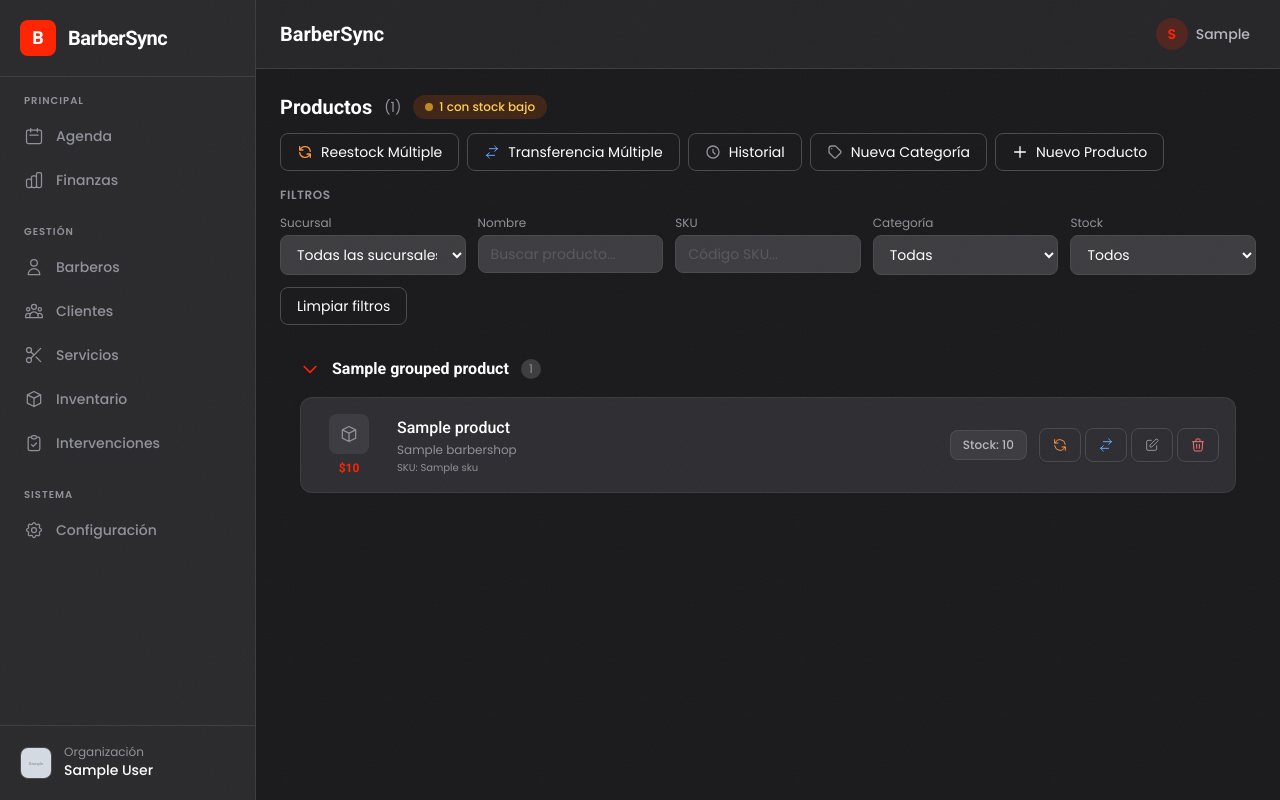
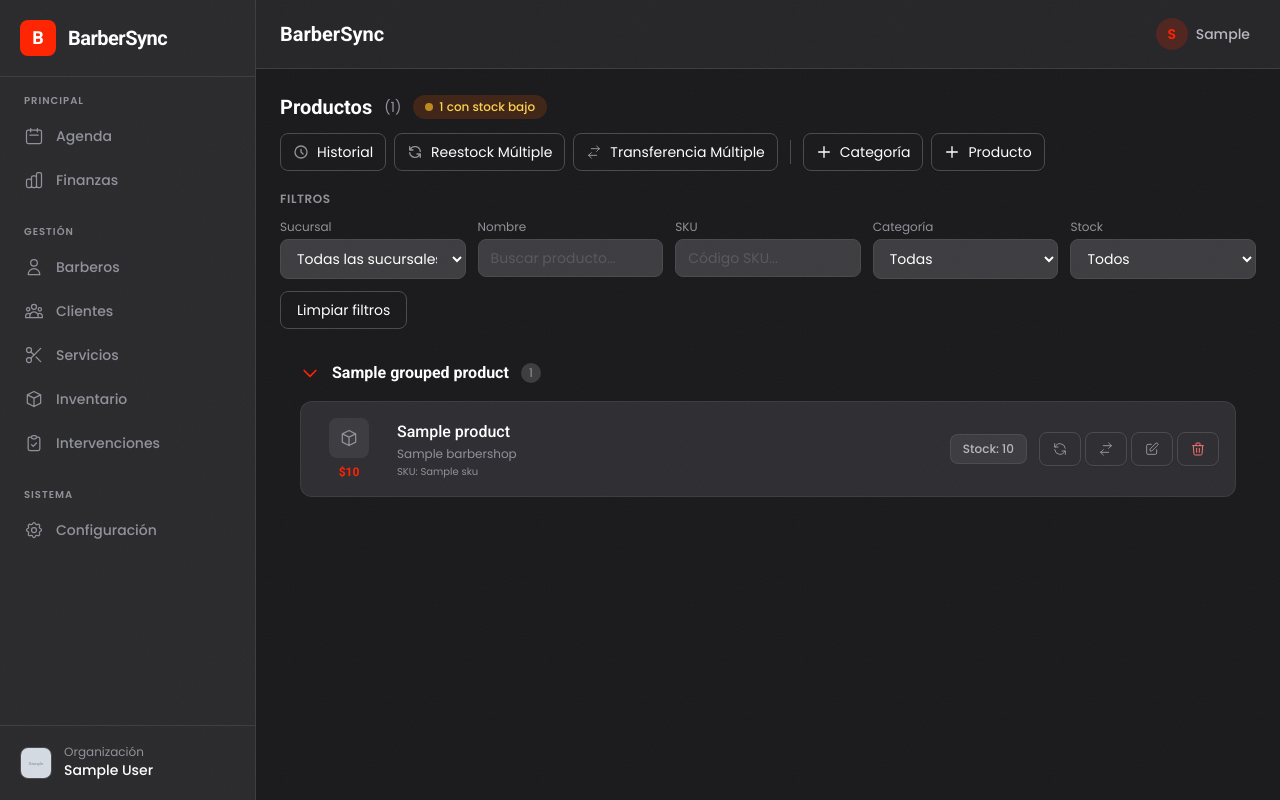
Before and after one commit to JuanECifuentes/BarberSync, a Django app: template templates/inventory/product_list.html in a window 1280 px wide. Run offline with Django 5.2, Linux system fonts and the light colour scheme; a user stored in the database is signed in; tables that the repository leaves empty hold one stand-in row (values such as "Sample post"); the template is opened without the code that fills it: values that come from a table or form of the project are taken from there, most other values are stand-ins (such as "Sample title", 1, 10 or a date in 2020); grey boxes marked "Sample" are stand-in pictures; some libraries are stand-ins or nearby versions.

Commit message:
avances 2

```diff
--- a/apps/inventory/views.py
+++ b/apps/inventory/views.py
@@ -493,6 +493,7 @@ class MovementHistoryAPI(View):
                 "id": m.pk,
                 "movement_type": m.movement_type,
                 "movement_type_display": m.get_movement_type_display(),
+                "barbershop_origin": m.barbershop_origin.name if m.barbershop_origin else None,
                 "barbershop_destiny": m.barbershop_destiny.name if m.barbershop_destiny else None,
                 "notes": m.notes,
                 "created_at": m.created_at.isoformat(),
--- a/templates/inventory/product_list.html
+++ b/templates/inventory/product_list.html
@@ -112,27 +112,10 @@
             {% endif %}
         </div>
         {% if is_admin %}
-        <div class="flex gap-2">
-            <button onclick="document.getElementById('modal-bulk-restock').classList.remove('hidden')"
-                class="btn-action-primary btn-secondary text-sm flex items-center gap-2 border border-neutral-700 px-4 py-2 rounded-lg transition-all">
-                <svg class="w-4 h-4 text-orange-400 transition-colors" fill="none" stroke="currentColor"
-                    viewBox="0 0 24 24">
-                    <path stroke-linecap="round" stroke-linejoin="round" stroke-width="2"
-                        d="M4 4v5h.582m15.356 2A8.001 8.001 0 004.582 9m0 0H9m11 11v-5h-.581m0 0a8.003 8.003 0 01-15.357-2m15.357 2H15" />
-                </svg>
-                <span>Reestock M&uacute;ltiple</span>
-            </button>
-            <button onclick="document.getElementById('modal-bulk-transfer').classList.remove('hidden')"
-                class="btn-action-primary btn-secondary text-sm flex items-center gap-2 border border-neutral-700 px-4 py-2 rounded-lg transition-all">
-                <svg class="w-4 h-4 text-blue-400 transition-colors" fill="none" stroke="currentColor"
-                    viewBox="0 0 24 24">
-                    <path stroke-linecap="round" stroke-linejoin="round" stroke-width="1.5"
-                        d="M8 7h12m0 0l-4-4m4 4l-4 4m0 6H4m0 0l4 4m-4-4l4-4" />
-                </svg>
-                <span>Transferencia M&uacute;ltiple</span>
-            </button>
+        <div class="flex gap-2 overflow-x-auto pb-1 -mx-1 px-1">
+            <!-- Left group: actions -->
             <button onclick="openHistoryModal()"
-                class="btn-action-primary btn-secondary text-sm flex items-center gap-2 border border-neutral-700 px-4 py-2 rounded-lg transition-all">
+                class="btn-action-primary btn-secondary text-sm flex items-center gap-2 border border-neutral-700 px-3 py-2 rounded-lg transition-all whitespace-nowrap flex-shrink-0">
                 <svg class="w-4 h-4 text-neutral-400 transition-colors" fill="none" stroke="currentColor"
                     viewBox="0 0 24 24">
                     <path stroke-linecap="round" stroke-linejoin="round" stroke-width="2"
@@ -140,21 +123,40 @@
                 </svg>
                 <span>Historial</span>
             </button>
-            <button onclick="document.getElementById('modal-category').classList.remove('hidden')"
-                class="btn-action-primary btn-secondary text-sm flex items-center gap-2 border border-neutral-700 px-4 py-2 rounded-lg transition-all">
+            <button onclick="document.getElementById('modal-bulk-restock').classList.remove('hidden')"
+                class="btn-action-primary btn-secondary text-sm flex items-center gap-2 border border-neutral-700 px-3 py-2 rounded-lg transition-all whitespace-nowrap flex-shrink-0">
                 <svg class="w-4 h-4 text-neutral-400 transition-colors" fill="none" stroke="currentColor"
                     viewBox="0 0 24 24">
                     <path stroke-linecap="round" stroke-linejoin="round" stroke-width="2"
-                        d="M7 7h.01M7 3h5c.512 0 1.024.195 1.414.586l7 7a2 2 0 010 2.828l-7 7a2 2 0 01-2.828 0l-7-7A2 2 0 013 12V7a4 4 0 014-4z" />
-                </svg>
-                <span>Nueva Categor&iacute;a</span>
-            </button>
-            <button onclick="openProductModal()"
-                class="btn-action-primary btn-primary text-sm flex items-center gap-2 border border-neutral-700 px-4 py-2 rounded-lg transition-all shadow-sm">
+                        d="M4 4v5h.582m15.356 2A8.001 8.001 0 004.582 9m0 0H9m11 11v-5h-.581m0 0a8.003 8.003 0 01-15.357-2m15.357 2H15" />
+                </svg>
+                <span>Reestock Múltiple</span>
+            </button>
+            <button onclick="document.getElementById('modal-bulk-transfer').classList.remove('hidden')"
+                class="btn-action-primary btn-secondary text-sm flex items-center gap-2 border border-neutral-700 px-3 py-2 rounded-lg transition-all whitespace-nowrap flex-shrink-0">
+                <svg class="w-4 h-4 text-neutral-400 transition-colors" fill="none" stroke="currentColor"
+                    viewBox="0 0 24 24">
+                    <path stroke-linecap="round" stroke-linejoin="round" stroke-width="1.5"
+                        d="M8 7h12m0 0l-4-4m4 4l-4 4m0 6H4m0 0l4 4m-4-4l4-4" />
+                </svg>
+                <span>Transferencia Múltiple</span>
+            </button>
+            <!-- Divider -->
+            <div class="w-px bg-neutral-700 flex-shrink-0 mx-1 self-center" style="height: 24px;"></div>
+            <!-- Right group: creation -->
+            <button onclick="document.getElementById('modal-category').classList.remove('hidden')"
+                class="btn-action-primary btn-secondary text-sm flex items-center gap-2 border border-neutral-700 px-3 py-2 rounded-lg transition-all whitespace-nowrap flex-shrink-0">
                 <svg class="w-4 h-4" fill="none" stroke="currentColor" viewBox="0 0 24 24">
                     <path stroke-linecap="round" stroke-linejoin="round" stroke-width="2" d="M12 4v16m8-8H4" />
                 </svg>
-                <span>Nuevo Producto</span>
+                <span>Categoría</span>
+            </button>
+            <button onclick="openProductModal()"
+                class="btn-action-primary btn-primary text-sm flex items-center gap-2 border border-neutral-700 px-3 py-2 rounded-lg transition-all shadow-sm whitespace-nowrap flex-shrink-0">
+                <svg class="w-4 h-4" fill="none" stroke="currentColor" viewBox="0 0 24 24">
+                    <path stroke-linecap="round" stroke-linejoin="round" stroke-width="2" d="M12 4v16m8-8H4" />
+                </svg>
+                <span>Producto</span>
             </button>
         </div>
         {% endif %}
@@ -311,7 +313,7 @@
                                     <button
                                         onclick="openRestockModal({{ product.pk }}, '{{ product.name|escapejs }}', {{ product.stock_quantity }}, '{{ product.barbershop.name|escapejs }}')"
                                         data-tooltip="Reestock"
-                                        class="border border-neutral-700 px-3 py-2 rounded-lg hover:border-neutral-500 transition-all shadow-sm text-orange-400 hover:text-orange-300">
+                                        class="border border-neutral-700 px-3 py-2 rounded-lg hover:border-neutral-500 transition-all shadow-sm text-neutral-400 hover:text-white">
                                         <svg class="w-4 h-4" fill="none" stroke="currentColor" viewBox="0 0 24 24">
                                             <path stroke-linecap="round" stroke-linejoin="round" stroke-width="1.5"
                                                 d="M4 4v5h.582m15.356 2A8.001 8.001 0 004.582 9m0 0H9m11 11v-5h-.581m0 0a8.003 8.003 0 01-15.357-2m15.357 2H15" />
@@ -320,9 +322,9 @@
 
                                     <!-- Transfer button -->
                                     <button
-                                        onclick="openTransferModal({{ product.pk }}, '{{ product.name|escapejs }}', {{ product.stock_quantity }}, '{{ product.barbershop.name|escapejs }}')"
+                                        onclick="openTransferModal({{ product.pk }}, '{{ product.name|escapejs }}', {{ product.stock_quantity }}, '{{ product.barbershop.name|escapejs }}', {{ product.barbershop.pk }})"
                                         data-tooltip="Transferir"
-                                        class="border border-neutral-700 px-3 py-2 rounded-lg hover:border-neutral-500 transition-all shadow-sm text-blue-400 hover:text-blue-300">
+                                        class="border border-neutral-700 px-3 py-2 rounded-lg hover:border-neutral-500 transition-all shadow-sm text-neutral-400 hover:text-white">
                                         <svg class="w-4 h-4" fill="none" stroke="currentColor" viewBox="0 0 24 24">
                                             <path stroke-linecap="round" stroke-linejoin="round" stroke-width="1.5"
                                                 d="M8 7h12m0 0l-4-4m4 4l-4 4m0 6H4m0 0l4 4m-4-4l4-4" />
@@ -536,7 +538,7 @@
         <!-- Header -->
         <div class="flex items-center justify-between px-6 py-4 border-b border-neutral-800">
             <h3 class="font-heading font-bold text-lg text-white flex items-center gap-2">
-                <svg class="w-5 h-5 text-orange-400" fill="none" stroke="currentColor" viewBox="0 0 24 24">
+                <svg class="w-5 h-5 text-neutral-400" fill="none" stroke="currentColor" viewBox="0 0 24 24">
                     <path stroke-linecap="round" stroke-linejoin="round" stroke-width="1.5"
                         d="M4 4v5h.582m15.356 2A8.001 8.001 0 004.582 9m0 0H9m11 11v-5h-.581m0 0a8.003 8.003 0 01-15.357-2m15.357 2H15" />
                 </svg>
@@ -604,7 +606,7 @@
         <!-- Header -->
         <div class="flex items-center justify-between px-6 py-4 border-b border-neutral-800">
             <h3 class="font-heading font-bold text-lg text-white flex items-center gap-2">
-                <svg class="w-5 h-5 text-orange-400" fill="none" stroke="currentColor" viewBox="0 0 24 24">
+                <svg class="w-5 h-5 text-neutral-400" fill="none" stroke="currentColor" viewBox="0 0 24 24">
                     <path stroke-linecap="round" stroke-linejoin="round" stroke-width="1.5"
                         d="M4 4v5h.582m15.356 2A8.001 8.001 0 004.582 9m0 0H9m11 11v-5h-.581m0 0a8.003 8.003 0 01-15.357-2m15.357 2H15" />
                 </svg>
@@ -663,7 +665,7 @@
         <!-- Header -->
         <div class="flex items-center justify-between px-6 py-4 border-b border-neutral-800">
             <h3 class="font-heading font-bold text-lg text-white flex items-center gap-2">
-                <svg class="w-5 h-5 text-blue-400" fill="none" stroke="currentColor" viewBox="0 0 24 24">
+                <svg class="w-5 h-5 text-neutral-400" fill="none" stroke="currentColor" viewBox="0 0 24 24">
                     <path stroke-linecap="round" stroke-linejoin="round" stroke-width="1.5"
                         d="M8 7h12m0 0l-4-4m4 4l-4 4m0 6H4m0 0l4 4m-4-4l4-4" />
                 </svg>
@@ -713,9 +715,9 @@
                 <span id="transfer-qty-error" class="hidden text-xs text-red-400 mt-1 block">Solo se permiten números enteros, sin decimales.</span>
                 <span id="transfer-qty-range-error" class="hidden text-xs text-red-400 mt-1 block">La cantidad debe ser mayor a 0 y menor o igual al stock disponible.</span>
 
-                <div class="flex items-center justify-between text-xs px-2 py-1.5 bg-blue-900/20 border border-blue-800/40 rounded-lg mt-2">
-                    <span class="text-neutral-400">Queda en origen:</span>
-                    <span id="transfer-remaining-stock" class="text-blue-400 font-bold">-</span>
+                <div class="flex items-center justify-between text-xs px-2 py-1.5 bg-neutral-800/40 border border-neutral-700/50 rounded-lg mt-2">
+                    <span class="text-neutral-400">Rest:</span>
+                    <span id="transfer-remaining-stock" class="text-white font-bold">-</span>
                 </div>
             </div>
 
@@ -741,7 +743,7 @@
         <!-- Header -->
         <div class="flex items-center justify-between px-6 py-4 border-b border-neutral-800">
             <h3 class="font-heading font-bold text-lg text-white flex items-center gap-2">
-                <svg class="w-5 h-5 text-blue-400" fill="none" stroke="currentColor" viewBox="0 0 24 24">
+                <svg class="w-5 h-5 text-neutral-400" fill="none" stroke="currentColor" viewBox="0 0 24 24">
                     <path stroke-linecap="round" stroke-linejoin="round" stroke-width="1.5"
                         d="M8 7h12m0 0l-4-4m4 4l-4 4m0 6H4m0 0l4 4m-4-4l4-4" />
                 </svg>
@@ -768,6 +770,7 @@
                         <option value="{{ s.pk }}">{{ s.name }}</option>
                         {% endfor %}
                     </select>
+                    <span id="bulk-transfer-origin-error" class="hidden text-xs text-red-400 mt-1 block"></span>
                 </div>
                 <div>
                     <label class="block text-xs text-neutral-400 mb-1">Sucursal de Destino</label>
@@ -777,6 +780,7 @@
                         <option value="{{ s.pk }}">{{ s.name }}</option>
                         {% endfor %}
                     </select>
+                    <span id="bulk-transfer-dest-error" class="hidden text-xs text-red-400 mt-1 block"></span>
                 </div>
             </div>
             <div>
@@ -794,7 +798,7 @@
         <!-- Add product button & summary -->
         <div class="px-6 pb-2">
             <button id="btn-add-bulk-transfer-row" type="button" onclick="addBulkTransferRow()"
-                    class="mt-2 text-xs text-blue-400 hover:text-white border border-neutral-700 px-3 py-1.5 rounded-lg transition-colors flex items-center gap-1 w-max disabled:opacity-40 disabled:cursor-not-allowed"
+                    class="mt-2 text-xs text-brand hover:text-white border border-neutral-700 px-3 py-1.5 rounded-lg transition-colors flex items-center gap-1 w-max disabled:opacity-40 disabled:cursor-not-allowed"
                     disabled>
                 <svg class="w-3.5 h-3.5" fill="none" stroke="currentColor" viewBox="0 0 24 24"><path stroke-linecap="round" stroke-linejoin="round" stroke-width="2" d="M12 4v16m8-8H4"/></svg>
                 Agregar producto
@@ -1633,12 +1637,22 @@
     // ═══════════════════════════════════════
     // TRANSFER INDIVIDUAL
     // ═══════════════════════════════════════
-    function openTransferModal(productId, productName, currentStock, branchName) {
+    function openTransferModal(productId, productName, currentStock, branchName, branchId) {
         document.getElementById('transfer-product-id').value = productId;
         document.getElementById('transfer-product-name').textContent = productName;
         document.getElementById('transfer-product-branch').textContent = branchName;
         document.getElementById('transfer-current-stock').textContent = currentStock;
         document.getElementById('transfer-dest').value = '';
+
+        // Filter origin from destination selector
+        const destSelect = document.getElementById('transfer-dest');
+        document.querySelectorAll('#transfer-dest option').forEach(opt => {
+            if (opt.value && opt.value === String(branchId)) {
+                opt.style.display = 'none';
+            } else {
+                opt.style.display = '';
+            }
+        });
 
         const transferInput = document.getElementById('transfer-quantity');
         transferInput.value = '';
@@ -1794,9 +1808,9 @@
                    class="w-20 px-3 py-2 bg-neutral-800 border border-neutral-700 rounded-lg text-white text-sm text-center focus:ring-2 focus:ring-brand transition-colors">
             <button onclick="adjustBulkTransferQty(${rowId}, 1)" class="w-8 h-8 flex items-center justify-center border border-neutral-700 rounded-lg text-neutral-400 hover:text-white hover:border-neutral-500 transition-all">+</button>
             <div class="flex-1 text-xs text-right flex items-center justify-end gap-2">
-                <span class="text-neutral-300">Disp: <span id="bulk-transfer-stock-display-${rowId}" class="font-bold text-blue-400">-</span></span>
+                <span class="text-neutral-300">Disp: <span id="bulk-transfer-stock-display-${rowId}" class="font-bold text-green-400">-</span></span>
                 <span class="text-neutral-500">→</span>
-                <span class="px-1.5 py-0.5 bg-green-900/30 border border-green-800/40 rounded text-green-400 font-bold" id="bulk-transfer-new-stock-${rowId}">-</span>
+                <span class="text-neutral-300">Rest: <span id="bulk-transfer-new-stock-${rowId}" class="font-bold text-white">-</span></span>
             </div>
         </div>
         <div id="bulk-transfer-qty-error-${rowId}" class="hidden text-xs text-red-400">Cantidad inválida. Solo números enteros positivos.</div>`;
@@ -1847,7 +1861,8 @@
         const qty = parseInt(document.getElementById(`bulk-transfer-qty-${rowId}`).value) || 0;
         const remaining = stock - qty;
         document.getElementById(`bulk-transfer-new-stock-${rowId}`).textContent = remaining >= 0 ? remaining : '!';
-        document.getElementById(`bulk-transfer-new-stock-${rowId}`).classList.toggle('!text-red-400', remaining < 0);
+        document.getElementById(`bulk-transfer-new-stock-${rowId}`).classList.toggle('text-red-400', remaining < 0);
+        document.getElementById(`bulk-transfer-new-stock-${rowId}`).classList.toggle('text-white', remaining >= 0);
     }
 
     function removeBulkTransferRow(rowId) {
@@ -1897,15 +1912,32 @@
     async function submitBulkTransfer() {
         const originId = document.getElementById('bulk-transfer-origin').value;
         const destId = document.getElementById('bulk-transfer-dest').value;
+        const originError = document.getElementById('bulk-transfer-origin-error');
+        const destError = document.getElementById('bulk-transfer-dest-error');
+
+        let hasError = false;
 
         if (!originId) {
-            alert('Por favor seleccione una sucursal de origen.');
-            return;
-        }
+            if (originError) {
+                originError.textContent = 'Selecciona una sucursal de origen.';
+                originError.classList.remove('hidden');
+            }
+            hasError = true;
+        } else {
+            if (originError) originError.classList.add('hidden');
+        }
+
         if (!destId) {
-            alert('Por favor seleccione una sucursal de destino.');
-            return;
-        }
+            if (destError) {
+                destError.textContent = 'Selecciona una sucursal de destino.';
+                destError.classList.remove('hidden');
+            }
+            hasError = true;
+        } else {
+            if (destError) destError.classList.add('hidden');
+        }
+
+        if (hasError) return;
 
         const rows = document.querySelectorAll('#bulk-transfer-rows > div');
         const items = [];
@@ -1917,7 +1949,7 @@
             if (productId && qty > 0) {
                 const stock = parseInt(row.dataset.stock) || 0;
                 if (qty > stock) {
-                    alert(`La cantidad para el producto selected excede el stock disponible (${stock}).`);
+                    alert(`La cantidad para el producto seleccionado excede el stock disponible (${stock}).`);
                     return;
                 }
                 items.push({ product_id: parseInt(productId), quantity: qty });
@@ -1948,20 +1980,27 @@
     document.getElementById('bulk-transfer-origin').addEventListener('change', function() {
         const destSelect = document.getElementById('bulk-transfer-dest');
         const originId = this.value;
-
-        // Reset destination
-        destSelect.innerHTML = '<option value="">Seleccionar destino...</option>';
+        const originError = document.getElementById('bulk-transfer-origin-error');
+
+        // Clear error on change
+        if (originError) originError.classList.add('hidden');
 
         if (originId) {
             destSelect.disabled = false;
-            // Filter out origin from destination options
+            // Show all options, hide the selected origin
             document.querySelectorAll('#bulk-transfer-dest option').forEach(opt => {
                 if (opt.value && opt.value === originId) {
                     opt.style.display = 'none';
+                } else {
+                    opt.style.display = '';
                 }
             });
         } else {
             destSelect.disabled = true;
+            // Show all options when no origin selected
+            document.querySelectorAll('#bulk-transfer-dest option').forEach(opt => {
+                opt.style.display = '';
+            });
         }
 
         // Reset product rows
@@ -2021,7 +2060,17 @@
             };
             const colorClass = typeColors[m.movement_type] || 'text-neutral-300 bg-neutral-800 border-neutral-700';
 
-            const itemsHtml = m.items.map(item => `
+            const isTransfer = m.movement_type === 'transfer';
+            const itemsHtml = isTransfer
+                ? `<div class="flex flex-col gap-1">
+                    ${m.items.map(item => `
+                    <div class="flex items-center justify-between text-xs py-1.5 px-3 rounded-lg bg-neutral-800/40">
+                        <span class="text-neutral-300 font-medium">${item.product_name}</span>
+                        <span class="text-green-400 bg-green-900/30 border border-green-800/40 px-1.5 py-0.5 rounded font-bold text-[10px]">${item.quantity}u.</span>
+                    </div>`).join('')}
+                   </div>`
+                : `<div class="flex flex-col gap-1.5">
+                    ${m.items.map(item => `
                     <div class="flex items-center justify-between text-xs py-1.5 px-3 rounded-lg bg-neutral-800/40">
                         <span class="text-neutral-300 font-medium">${item.product_name}</span>
                         <div class="flex items-center gap-3">
@@ -2032,7 +2081,8 @@
                                 <span class="text-green-400 bg-green-900/30 border border-green-800/40 px-1.5 py-0.5 rounded font-bold">${item.stock_resulting}</span>
                             </div>
                         </div>
-            </div>`).join('');
+                    </div>`).join('')}
+                   </div>`;
 
             const card = document.createElement('div');
             card.className = 'p-4 bg-neutral-800/60 border border-neutral-700 rounded-xl flex flex-col gap-3 hover:border-neutral-500 transition-colors';
@@ -2041,7 +2091,9 @@
                 <div class="flex flex-col gap-1.5">
                     <div class="flex items-center gap-2">
                         <span class="inline-flex items-center px-2 py-0.5 rounded-md text-[10px] font-bold uppercase tracking-wider border ${colorClass}">${m.movement_type_display}</span>
-                        ${m.barbershop_destiny ? `<span class="text-xs text-neutral-300 font-medium">${m.barbershop_destiny}</span>` : ''}
+                        ${isTransfer && m.barbershop_origin && m.barbershop_destiny
+                            ? `<span class="text-xs text-neutral-300 font-medium">${m.barbershop_origin} → ${m.barbershop_destiny}</span>`
+                            : (m.barbershop_destiny ? `<span class="text-xs text-neutral-300 font-medium">${m.barbershop_destiny}</span>` : '')}
                     </div>
                     <div class="text-xs text-neutral-300">${fmt}</div>
                 </div>
@@ -2052,7 +2104,7 @@
                     </div>
                 </div>
             </div>
-            <div class="flex flex-col gap-1.5 mt-1">${itemsHtml}</div>
+            ${itemsHtml}
             ${m.notes ? `<div class="mt-2 text-xs text-neutral-300 italic border-l-2 border-neutral-600 pl-2 py-0.5">${m.notes}</div>` : ''}`;
             container.appendChild(card);
         });
```
Lines whose indentation alone changed are shown as unchanged.
